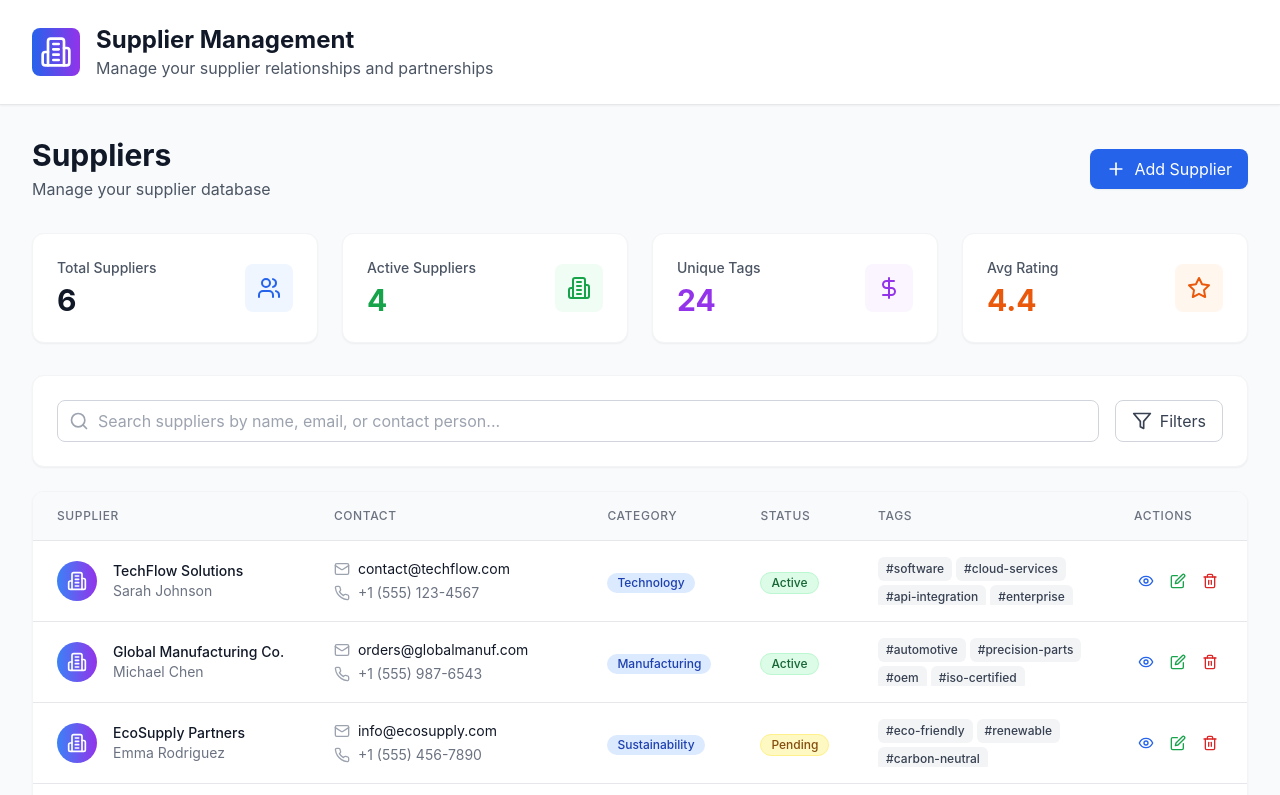
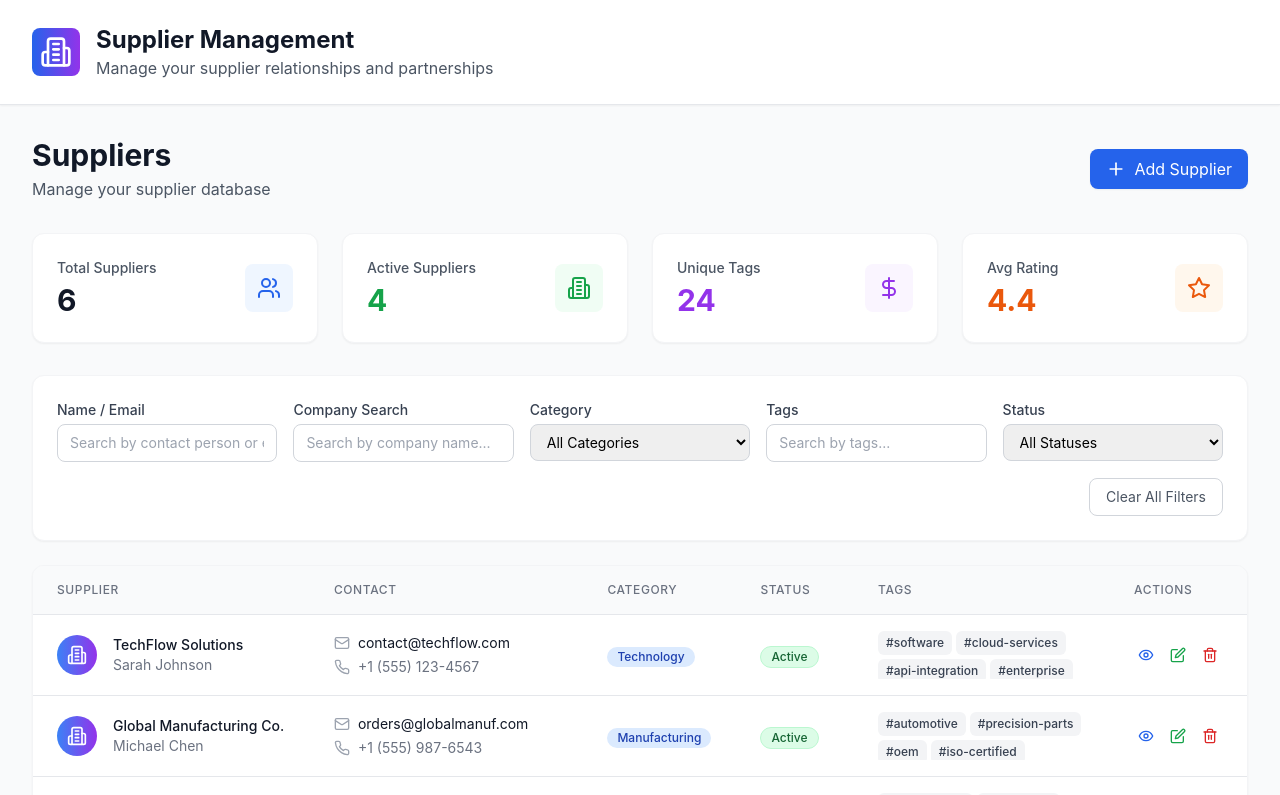
Before and after one commit to Kabba24ai/supplier-management-gj, a React (Vite) app: page / in a window 1280 px wide. Shown: the top 795 px of the page. Built offline with nearby package versions, Linux system fonts and the light colour scheme.

Commit message:
Update Filters to Single Row with Specific Search Options

```diff
--- a/src/App.tsx
+++ b/src/App.tsx
@@ -7,10 +7,11 @@ import { mockSuppliers } from './data/mockData';
 function App() {
   const [suppliers, setSuppliers] = useState<Supplier[]>(mockSuppliers);
   const [filteredSuppliers, setFilteredSuppliers] = useState<Supplier[]>(mockSuppliers);
-  const [searchTerm, setSearchTerm] = useState('');
+  const [nameEmailSearch, setNameEmailSearch] = useState('');
+  const [companySearch, setCompanySearch] = useState('');
+  const [tagSearch, setTagSearch] = useState('');
   const [statusFilter, setStatusFilter] = useState('all');
   const [categoryFilter, setCategoryFilter] = useState('all');
-  const [showFilters, setShowFilters] = useState(false);
   const [showModal, setShowModal] = useState(false);
   const [editingSupplier, setEditingSupplier] = useState<Supplier | null>(null);
 
@@ -26,11 +27,27 @@ function App() {
   useEffect(() => {
     let filtered = suppliers;
 
-    if (searchTerm) {
+    // Search by name/email (contact person)
+    if (nameEmailSearch) {
       filtered = filtered.filter(supplier =>
-        supplier.name.toLowerCase().includes(searchTerm.toLowerCase()) ||
-        supplier.email.toLowerCase().includes(searchTerm.toLowerCase()) ||
-        supplier.contactPerson.toLowerCase().includes(searchTerm.toLowerCase())
+        supplier.email.toLowerCase().includes(nameEmailSearch.toLowerCase()) ||
+        supplier.contactPerson.toLowerCase().includes(nameEmailSearch.toLowerCase())
+      );
+    }
+
+    // Search by company name
+    if (companySearch) {
+      filtered = filtered.filter(supplier =>
+        supplier.name.toLowerCase().includes(companySearch.toLowerCase())
+      );
+    }
+
+    // Search by tags
+    if (tagSearch) {
+      filtered = filtered.filter(supplier =>
+        supplier.tags.some(tag =>
+          tag.toLowerCase().includes(tagSearch.toLowerCase())
+        )
       );
     }
 
@@ -43,7 +60,7 @@ function App() {
     }
 
     setFilteredSuppliers(filtered);
-  }, [suppliers, searchTerm, statusFilter, categoryFilter]);
+  }, [suppliers, nameEmailSearch, companySearch, tagSearch, statusFilter, categoryFilter]);
 
   const handleAddSupplier = (supplierData: Omit<Supplier, 'id' | 'totalOrders' | 'totalValue' | 'lastOrder' | 'joinDate'>) => {
     const newSupplier: Supplier = {
@@ -86,7 +103,9 @@ function App() {
   };
 
   const clearFilters = () => {
-    setSearchTerm('');
+    setNameEmailSearch('');
+    setCompanySearch('');
+    setTagSearch('');
     setStatusFilter('all');
     setCategoryFilter('all');
   };
@@ -206,55 +225,39 @@ function App() {
 
         {/* Search and Filters */}
         <div className="bg-white rounded-xl shadow-sm border border-gray-100 p-6 mb-6">
-          <div className="flex flex-col sm:flex-row gap-4">
-            <div className="flex-1">
-              <div className="relative">
-                <Search className="absolute left-3 top-1/2 transform -translate-y-1/2 text-gray-400 w-5 h-5" />
+          <div className="grid grid-cols-1 lg:grid-cols-5 gap-4">
+            {/* Name/Email Search */}
+            <div>
+              <label className="block text-sm font-medium text-gray-700 mb-1">Name / Email</label>
               <input
                 type="text"
-                  value={searchTerm}
-                  onChange={(e) => setSearchTerm(e.target.value)}
-                  placeholder="Search suppliers by name, email, or contact person..."
-                  className="w-full pl-10 pr-4 py-2 border border-gray-300 rounded-lg focus:ring-2 focus:ring-blue-500 focus:border-transparent"
+                value={nameEmailSearch}
+                onChange={(e) => setNameEmailSearch(e.target.value)}
+                placeholder="Search by contact person or email..."
+                className="w-full px-3 py-2 border border-gray-300 rounded-lg focus:ring-2 focus:ring-blue-500 focus:border-transparent text-sm"
               />
             </div>
-            </div>
-            <button
-              onClick={() => setShowFilters(!showFilters)}
-              className={`inline-flex items-center px-4 py-2 border rounded-lg transition-colors ${
-                showFilters ? 'bg-blue-50 border-blue-200 text-blue-700' : 'border-gray-300 text-gray-700 hover:bg-gray-50'
-              }`}
-            >
-              <Filter className="w-5 h-5 mr-2" />
-              Filters
-            </button>
-          </div>
+
+
+            {/* Company Search */}
+            <div>
+              <label className="block text-sm font-medium text-gray-700 mb-1">Company Search</label>
+              <input
+                type="text"
+                value={companySearch}
+                onChange={(e) => setCompanySearch(e.target.value)}
+                placeholder="Search by company name..."
+                className="w-full px-3 py-2 border border-gray-300 rounded-lg focus:ring-2 focus:ring-blue-500 focus:border-transparent text-sm"
+              />
             </div>
 
-        {/* Filters Panel */}
-        {showFilters && (
-          <div className="bg-white rounded-xl shadow-sm border border-gray-100 p-6 mb-6 transition-all duration-300">
-            <div className="grid grid-cols-1 md:grid-cols-3 gap-4">
+            {/* Category Filter */}
             <div>
-                <label className="block text-sm font-medium text-gray-700 mb-2">Status</label>
-                <select
-                  value={statusFilter}
-                  onChange={(e) => setStatusFilter(e.target.value)}
-                  className="w-full px-3 py-2 border border-gray-300 rounded-lg focus:ring-2 focus:ring-blue-500 focus:border-transparent"
-                >
-                  <option value="all">All Statuses</option>
-                  <option value="active">Active</option>
-                  <option value="inactive">Inactive</option>
-                  <option value="pending">Pending</option>
-                </select>
-              </div>
-
-              <div>
-                <label className="block text-sm font-medium text-gray-700 mb-2">Category</label>
+              <label className="block text-sm font-medium text-gray-700 mb-1">Category</label>
               <select
                 value={categoryFilter}
                 onChange={(e) => setCategoryFilter(e.target.value)}
-                  className="w-full px-3 py-2 border border-gray-300 rounded-lg focus:ring-2 focus:ring-blue-500 focus:border-transparent"
+                className="w-full px-3 py-2 border border-gray-300 rounded-lg focus:ring-2 focus:ring-blue-500 focus:border-transparent text-sm"
               >
                 <option value="all">All Categories</option>
                 {categories.map(category => (
@@ -263,17 +266,44 @@ function App() {
               </select>
             </div>
 
-              <div className="flex items-end">
+            {/* Tags Search */}
+            <div>
+              <label className="block text-sm font-medium text-gray-700 mb-1">Tags</label>
+              <input
+                type="text"
+                value={tagSearch}
+                onChange={(e) => setTagSearch(e.target.value)}
+                placeholder="Search by tags..."
+                className="w-full px-3 py-2 border border-gray-300 rounded-lg focus:ring-2 focus:ring-blue-500 focus:border-transparent text-sm"
+              />
+            </div>
+
+            {/* Status Filter */}
+            <div>
+              <label className="block text-sm font-medium text-gray-700 mb-1">Status</label>
+              <select
+                value={statusFilter}
+                onChange={(e) => setStatusFilter(e.target.value)}
+                className="w-full px-3 py-2 border border-gray-300 rounded-lg focus:ring-2 focus:ring-blue-500 focus:border-transparent text-sm"
+              >
+                <option value="all">All Statuses</option>
+                <option value="active">Active</option>
+                <option value="inactive">Inactive</option>
+                <option value="pending">Pending</option>
+              </select>
+            </div>
+          </div>
+
+          {/* Clear Filters Button */}
+          <div className="mt-4 flex justify-end">
             <button
               onClick={clearFilters}
-                  className="w-full px-4 py-2 text-gray-600 border border-gray-300 rounded-lg hover:bg-gray-50 transition-colors"
+              className="px-4 py-2 text-gray-600 border border-gray-300 rounded-lg hover:bg-gray-50 transition-colors text-sm"
             >
-                  Clear Filters
+              Clear All Filters
             </button>
           </div>
         </div>
-          </div>
-        )}
 
         {/* Suppliers Table */}
         <div className="bg-white rounded-xl shadow-sm border border-gray-100 overflow-hidden">
```
Lines whose indentation alone changed are shown as unchanged.
